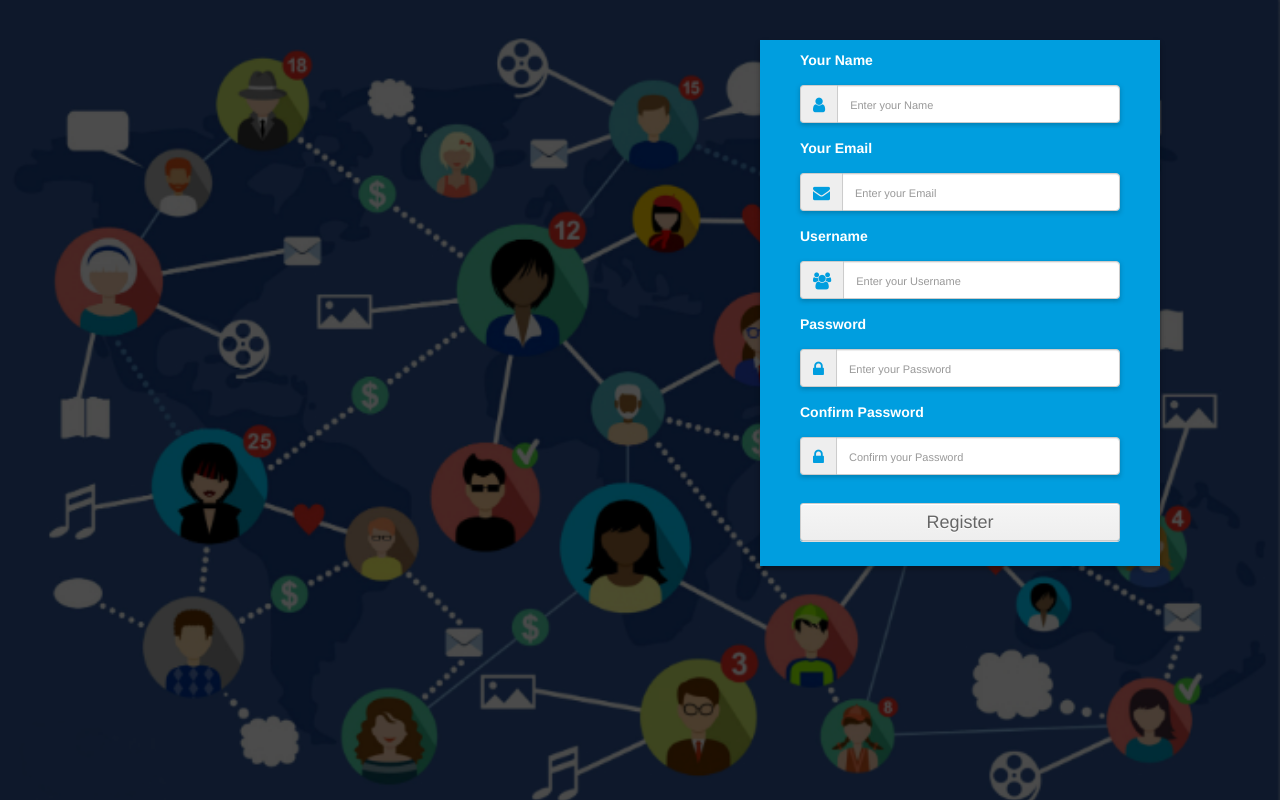
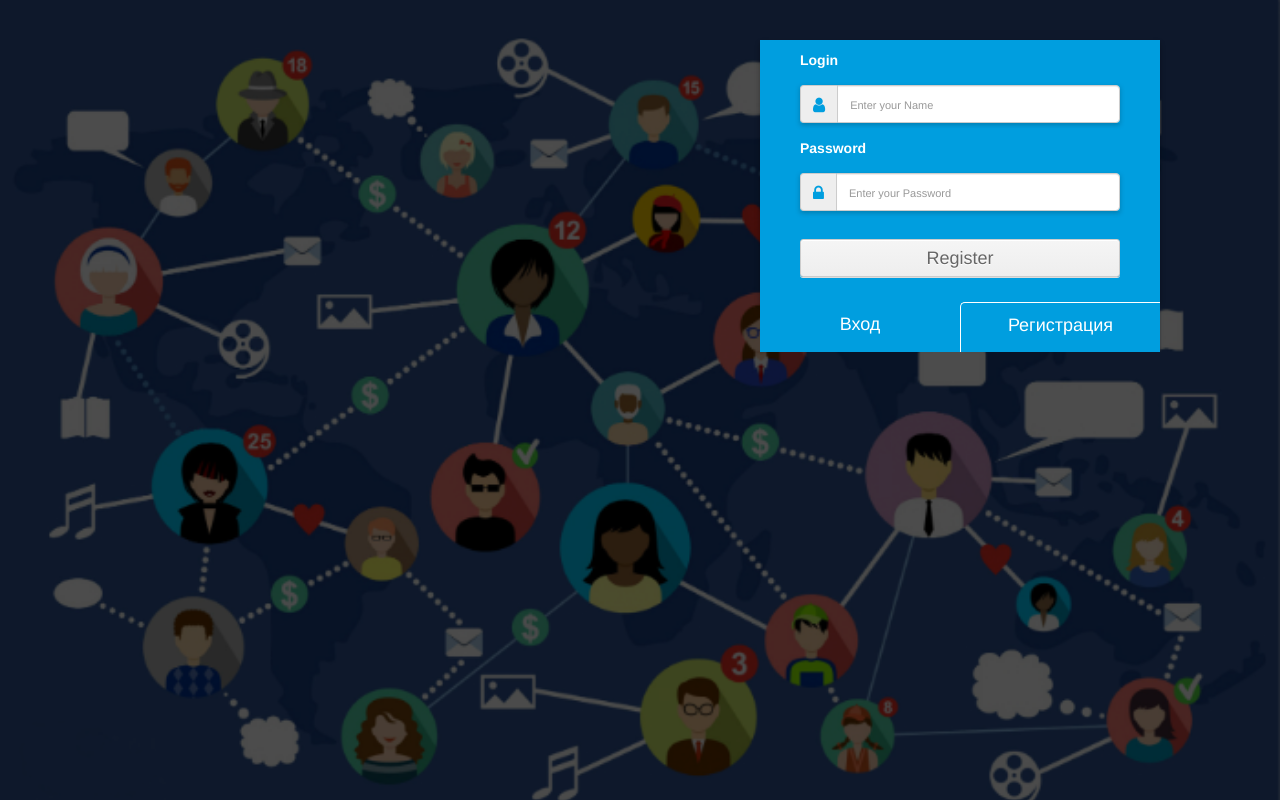
Before and after one commit to Nezametin-Andrew/Socialochka, a Django app: template soc_site/mainapp/templates/mainapp/auth.html in a window 1280 px wide. Run offline with Django 3.2, Linux system fonts and the light colour scheme; the template is opened without the code that fills it, so the values that code supplies are empty; some libraries are stand-ins or nearby versions.

Commit message:
update auth form

```diff
--- a/soc_site/mainapp/forms.py
+++ b/soc_site/mainapp/forms.py
@@ -23,4 +23,4 @@ class RegistrationUserForm(UserCreationForm):
     class Meta:
         model = CustomUser
         exclude = ('',)
-        fields = ('first_name', 'last_name', 'email')
+        fields = ('username', 'first_name', 'last_name', 'email', 'password1', 'password2')
--- a/soc_site/mainapp/models.py
+++ b/soc_site/mainapp/models.py
@@ -6,3 +6,5 @@ from soc_site import settings
 
 class CustomUser(AbstractUser):
     ...
+    avatar = models.ImageField("", upload_to="media/Y%/m%/d%/")
+    phone = models.CharField("", max_length=12, blank=True)
--- a/soc_site/mainapp/static/mainapp/css/auth.css
+++ b/soc_site/mainapp/static/mainapp/css/auth.css
@@ -78,7 +78,7 @@ input, input::-webkit-input-placeholder {
 }
 
 .main-form{
-    margin-top: 30px;
+    margin-top: 100px;
     margin: 0 auto;
     max-width: 400px;
     padding: 10px 40px;
@@ -96,3 +96,69 @@ span.input-group-addon i {
 .login-button{
     margin-top: 5px;
 }
+
+.log-or-reg{
+    max-width: 400px;
+    margin: 0 auto;
+    display: flex;
+
+    height: 50px;
+    justify-content: space-between;
+    background:#009edf;
+}
+
+.login-btn{
+    text-align: center;
+    width: 50%;
+    height: 100%;
+    border-top: 1px solid  white;
+    cursor: pointer;
+    border-radius: 2px;
+    border-top-right-radius: 5px;
+    padding-top: 10px;
+}
+
+.nonactive:hover{
+    background-color: #1887b3;
+}
+
+.login-btn > span{
+    font-size: 18px;
+    color: white;
+}
+
+.render-login{
+
+}
+
+.registration-btn{
+    width: 50%;
+    height: 100%;
+    text-align: center;
+    border-top: 1px solid white;
+    cursor: pointer;
+    border-top-left-radius: 5px;
+    padding-top: 10px;
+}
+
+.registration-btn > span{
+    font-size: 18px;
+    color: white;
+}
+
+.render-registration{
+
+}
+
+
+/*.main-form{
+    margin-top: 30px;
+    margin: 0 auto;
+    max-width: 400px;
+    padding: 10px 40px;
+    background:#009edf;
+    color: #FFF;
+    text-shadow: none;
+    box-shadow: 0px 3px 5px 0px rgba(0,0,0,0.31);
+}
+*/
--- a/soc_site/mainapp/static/mainapp/js/auth.js
+++ b/soc_site/mainapp/static/mainapp/js/auth.js
@@ -11,10 +11,66 @@ async function request(url = '', data = {}) {
   }
 
 
-request(
-  "http://localhost:8000/auth/option",
-  {"data": "hello"}
-    ).then((data) => {
-     console.log(data['data'])
+// request(
+//   "http://localhost:8000/auth/option",
+//   {"data": "hello"}
+//     ).then((data) => {
+//      console.log(data['data'])
+// }
+// )
+
+
+
+let fields = document.querySelectorAll('.form-group');
+let formContainer = document.querySelector('.form-container');
+let loginCont = document.querySelector(".login-btn");
+let registCont = document.querySelector(".registration-btn");
+
+
+
+function cleanContSwitch(){
+  formContainer.textContent = "";
 }
-)
+
+
+function renderLoginForm(){
+  cleanContSwitch();
+  loginCont.style.borderTop = "0px";
+  loginCont.style.borderRight = "0px"
+  registCont.style.borderLeft = "1px solid white"
+  registCont.style.borderTop = "1px solid white"
+  registCont.classList.add('nonactive');
+  formContainer.appendChild(fields[0]);
+  formContainer.appendChild(fields[fields.length - 3]);
+  fields[fields.length -1].childNodes[1].textContent = "Login";
+  formContainer.appendChild(fields[fields.length - 1]);
+}
+
+function renderRegistrationForm(){
+  cleanContSwitch();
+  registCont.style.borderTop = "0px";
+  registCont.style.borderLeft = "0px";
+  registCont.classList.remove("nonactive");
+  loginCont.style.borderTop = "1px solid white";
+  loginCont.style.borderRight = "1px solid white";
+  loginCont.classList.add('nonactive');
+
+  for (let i = 0; i < fields.length; i++) formContainer.appendChild(fields[i]);
+
+
+}
+
+
+renderLoginForm();
+
+
+loginCont.addEventListener('click', () =>{
+
+  renderLoginForm();
+})
+
+
+registCont.addEventListener('click', () => {
+
+  renderRegistrationForm();
+})
--- a/soc_site/mainapp/templates/mainapp/auth.html
+++ b/soc_site/mainapp/templates/mainapp/auth.html
@@ -22,22 +22,44 @@
         <!-- FORM WRAPPER -->
         <div class="form-wrapp">
             <!-- CONTAINER -->
+
             <div class="container">
+
                 <div class="row main-form">
-                    {% csrf_token %}
-                    <form class="" method="post" action="#">
 
-                        <div class="form-group">
-                            <label for="name" class="cols-sm-2 control-label">Your Name</label>
+                    <form class="form-container" method="POST" action="/check-auth">
+                        {% csrf_token %}
+                        <div class="form-group login">
+                            <label for="username" class="cols-sm-2 control-label">Login</label>
                             <div class="cols-sm-10">
                                 <div class="input-group">
                                     <span class="input-group-addon"><i class="fa fa-user fa" aria-hidden="true"></i></span>
-                                    <input type="text" class="form-control" name="name" id="name" placeholder="Enter your Name"/>
+                                    <input type="text" class="form-control" name="username" id="name" placeholder="Enter your Name"/>
                                 </div>
                             </div>
                         </div>
 
-                        <div class="form-group">
+                        <div class="form-group first-name">
+                            <label for="first_name" class="cols-sm-2 control-label">First name</label>
+                            <div class="cols-sm-10">
+                                <div class="input-group">
+                                    <span class="input-group-addon"><i class="fa fa-users fa" aria-hidden="true"></i></span>
+                                    <input type="text" class="form-control" name="first_name" id="username" placeholder="Enter your Username"/>
+                                </div>
+                            </div>
+                        </div>
+
+                        <div class="form-group last-name">
+                            <label for="last_name" class="cols-sm-2 control-label">Last name</label>
+                            <div class="cols-sm-10">
+                                <div class="input-group">
+                                    <span class="input-group-addon"><i class="fa fa-users fa" aria-hidden="true"></i></span>
+                                    <input type="text" class="form-control" name="last_name" id="lastname" placeholder="Enter your Username"/>
+                                </div>
+                            </div>
+                        </div>
+
+                        <div class="form-group email">
                             <label for="email" class="cols-sm-2 control-label">Your Email</label>
                             <div class="cols-sm-10">
                                 <div class="input-group">
@@ -47,17 +69,7 @@
                             </div>
                         </div>
 
-                        <div class="form-group">
-                            <label for="username" class="cols-sm-2 control-label">Username</label>
-                            <div class="cols-sm-10">
-                                <div class="input-group">
-                                    <span class="input-group-addon"><i class="fa fa-users fa" aria-hidden="true"></i></span>
-                                    <input type="text" class="form-control" name="username" id="username" placeholder="Enter your Username"/>
-                                </div>
-                            </div>
-                        </div>
-
-                        <div class="form-group">
+                        <div class="form-group pass1">
                             <label for="password" class="cols-sm-2 control-label">Password</label>
                             <div class="cols-sm-10">
                                 <div class="input-group">
@@ -67,7 +79,7 @@
                             </div>
                         </div>
 
-                        <div class="form-group">
+                        <div class="form-group pass2">
                             <label for="confirm" class="cols-sm-2 control-label">Confirm Password</label>
                             <div class="cols-sm-10">
                                 <div class="input-group">
@@ -77,14 +89,24 @@
                             </div>
                         </div>
 
-                        <div class="form-group ">
-                            <a href="#" target="_blank" type="button" id="button" class="btn btn-primary btn-lg btn-block login-button">Register</a>
+                        <div class="form-group btn-send">
+                            <input type="submit" id="button" class="btn btn-primary btn-lg btn-block login-button" value="Register">
                         </div>
 
                     </form>
                 </div>
+
+                <div class="log-or-reg">
+                    <div class="login-btn">
+                        <span class="render-login">Вход</span>
+                    </div>
+                    <div class="registration-btn">
+                        <span class="render-registration">Регистрация</span>
+                    </div>
+                </div>
             <!-- END CONTAINER -->
             </div>
+
         <!-- END FORM WRAPPER -->
         </div>
     <!-- END CHILD WRAPPER -->
--- a/soc_site/mainapp/urls.py
+++ b/soc_site/mainapp/urls.py
@@ -8,4 +8,5 @@ urlpatterns = [
     path('', views.index, name="index"),
     path('auth/', views.AuthView.as_view(), name="auth"),
     path('auth/option', views.JsonAuthView.as_view(), name="json"),
+    path('check-auth', views.CheckAuthView.as_view(), name='check_auth'),
 ]
--- a/soc_site/mainapp/views.py
+++ b/soc_site/mainapp/views.py
@@ -5,6 +5,7 @@ from django.http import HttpResponse, JsonResponse
 from django.views.decorators.csrf import csrf_exempt
 from django.views.generic import View, DeleteView, ListView, CreateView
 from django.contrib.auth.forms import UserCreationForm
+from .forms import RegistrationUserForm
 from django.utils.decorators import method_decorator
 
 
@@ -18,11 +19,21 @@ def auth(request):
     return render(request, "mainapp/auth.html", {})
 
 
-class AuthView(CreateView):
+class AuthView(View):
+    forms = UserCreationForm
 
-    form_class = UserCreationForm
-    template_name = "mainapp/auth.html"
-    success_url = reverse_lazy("main_app:auth")
+
+    def get(self, request, *args, **kwargs):
+        return render(request, 'mainapp/auth.html', {"form": forms})
+
+
+class CheckAuthView(View):
+
+    def dispatch(self, request, *args, **kwargs):
+        print(request.method)
+        return super().dispatch(request, *args, **kwargs)
+
+
 
 
 class JsonAuthView(View):
```
Also changed, not shown: soc_site/mainapp/migrations/0001_initial.py (added).
